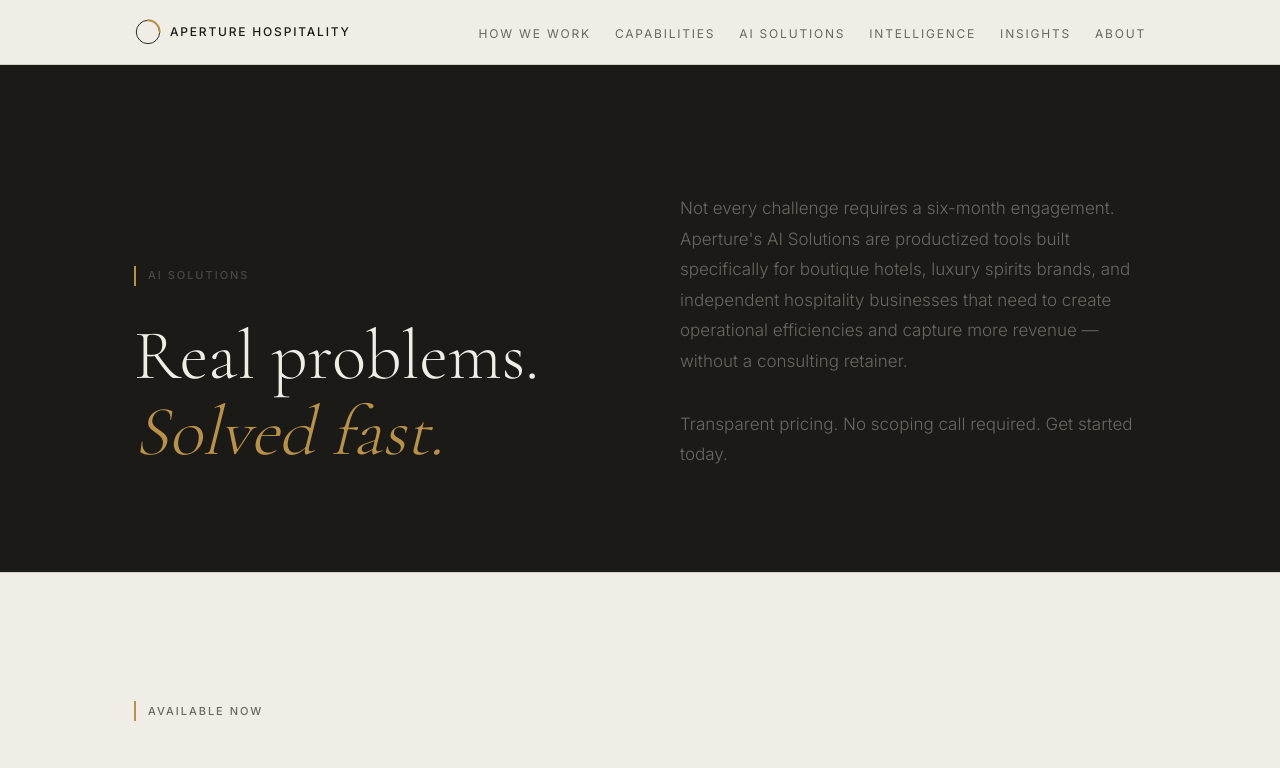
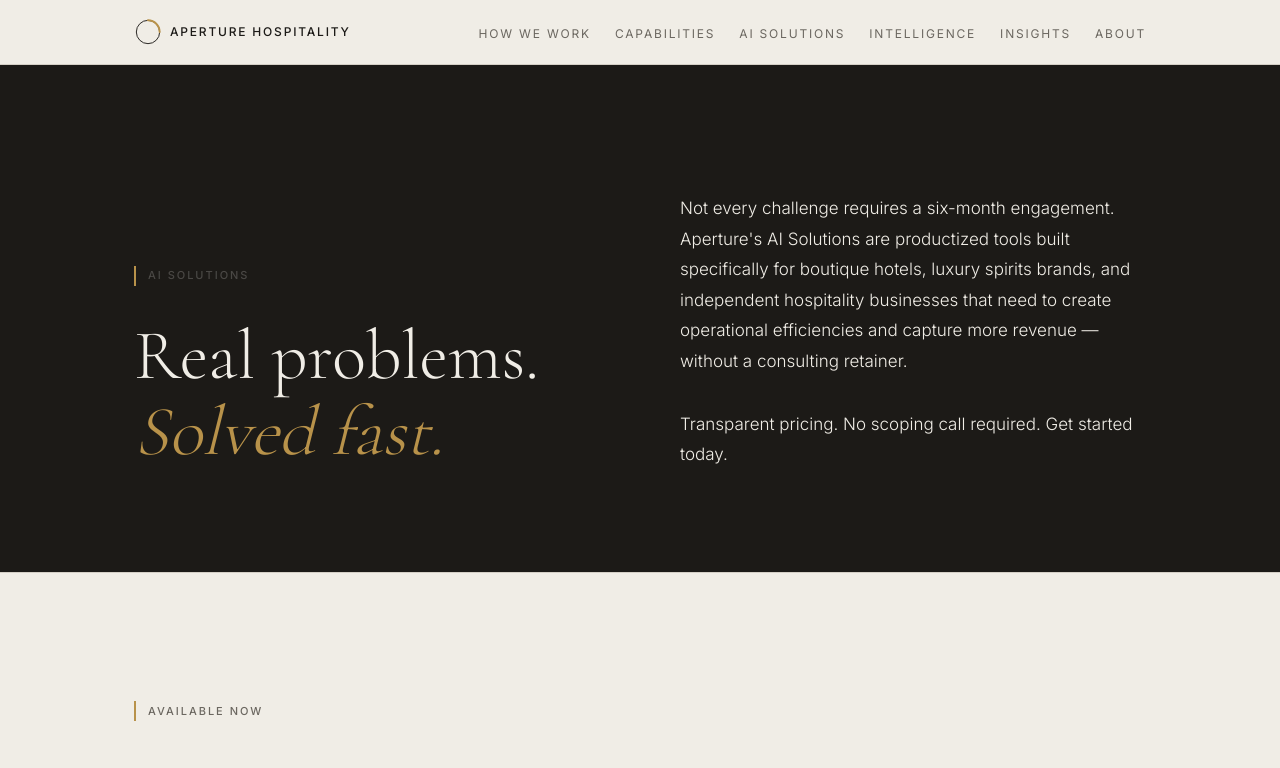
Before and after one commit to letsnavigatebmw/aperture-hospitality, a Next.js app: page /solutions in a window 1280 px wide. Shown: the top 768 px of the page. Built offline with nearby package versions, Linux system fonts and the light colour scheme.

Commit message:
Fix: Change 'AI-Powered Intelligence' section text color from gray to white for better contrast

```diff
--- a/app/solutions/page.tsx
+++ b/app/solutions/page.tsx
@@ -63,7 +63,7 @@ export default function SolutionsPage() {
                 fontSize: '1.0625rem',
                 fontWeight: 300,
                 lineHeight: 1.8,
-                color: '#6B6760',
+                color: '#F0EDE6',
                 marginBottom: '2rem'
               }}>
                 Not every challenge requires a six-month engagement. Aperture's AI Solutions are productized tools built specifically for boutique hotels, luxury spirits brands, and independent hospitality businesses that need to create operational efficiencies and capture more revenue — without a consulting retainer.
@@ -73,7 +73,7 @@ export default function SolutionsPage() {
                 fontSize: '1.0625rem',
                 fontWeight: 300,
                 lineHeight: 1.8,
-                color: '#6B6760',
+                color: '#F0EDE6',
                 marginBottom: 0
               }}>
                 Transparent pricing. No scoping call required. Get started today.
--- a/components/AISolutions.tsx
+++ b/components/AISolutions.tsx
@@ -31,7 +31,7 @@ export default function AISolutions() {
             fontWeight: 500,
             letterSpacing: '0.18em',
             textTransform: 'uppercase',
-            color: '#6B6760'
+            color: '#F0EDE6'
           }}>New Capability</span>
         </div>
 
@@ -59,7 +59,7 @@ export default function AISolutions() {
             fontSize: '1.0625rem',
             fontWeight: 300,
             lineHeight: 1.8,
-            color: '#6B6760',
+            color: '#F0EDE6',
             margin: 0,
             paddingTop: '0.5rem'
           }}>
```
